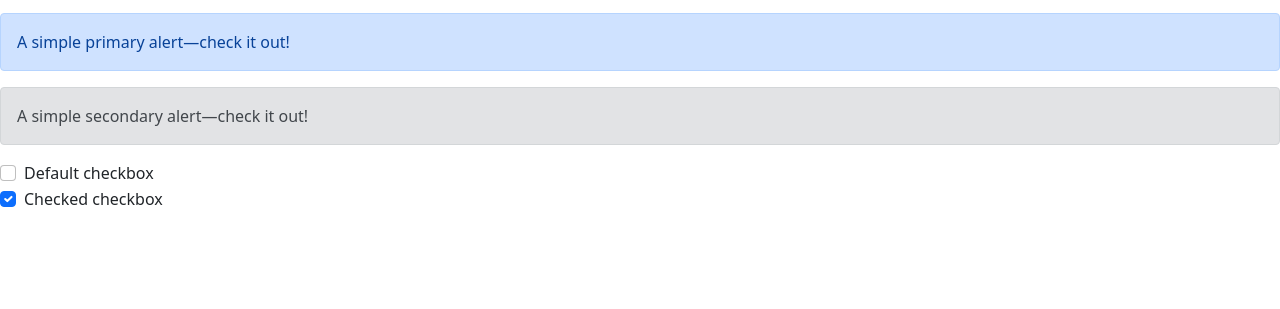
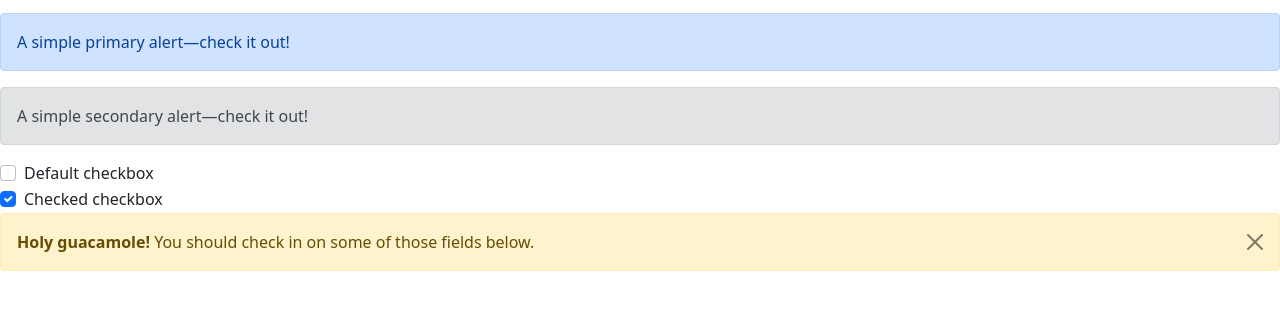
Before and after one commit to ItsSagar-git/Bootstrap, a plain HTML site: page index.html in a window 1280 px wide. Shown: the part 83-392 px from the top of the page. Drawn offline with nearby package versions, Linux system fonts and the light colour scheme.

Commit message:
Bootsrap

```diff
--- a/index.html
+++ b/index.html
@@ -79,15 +79,22 @@
     <div class="form-check">
         <input class="form-check-input" type="checkbox" value="" id="flexCheckDefault">
         <label class="form-check-label" for="flexCheckDefault">
-          Default checkbox
+            Default checkbox
         </label>
-      </div>
-      <div class="form-check">
+    </div>
+    <div class="form-check">
         <input class="form-check-input" type="checkbox" value="" id="flexCheckChecked" checked>
         <label class="form-check-label" for="flexCheckChecked">
-          Checked checkbox
+            Checked checkbox
         </label>
+    </div>
+
+    <div class="alert alert-warning alert-dismissible fade show" role="alert">
+        <strong>Holy guacamole!</strong> You should check in on some of those fields below.
+        <button type="button" class="btn-close" data-bs-dismiss="alert" aria-label="Close"></button>
       </div>
+
+
     <!-- Optional JavaScript; choose one of the two! -->
 
     <!-- Option 1: Bootstrap Bundle with Popper -->
```
